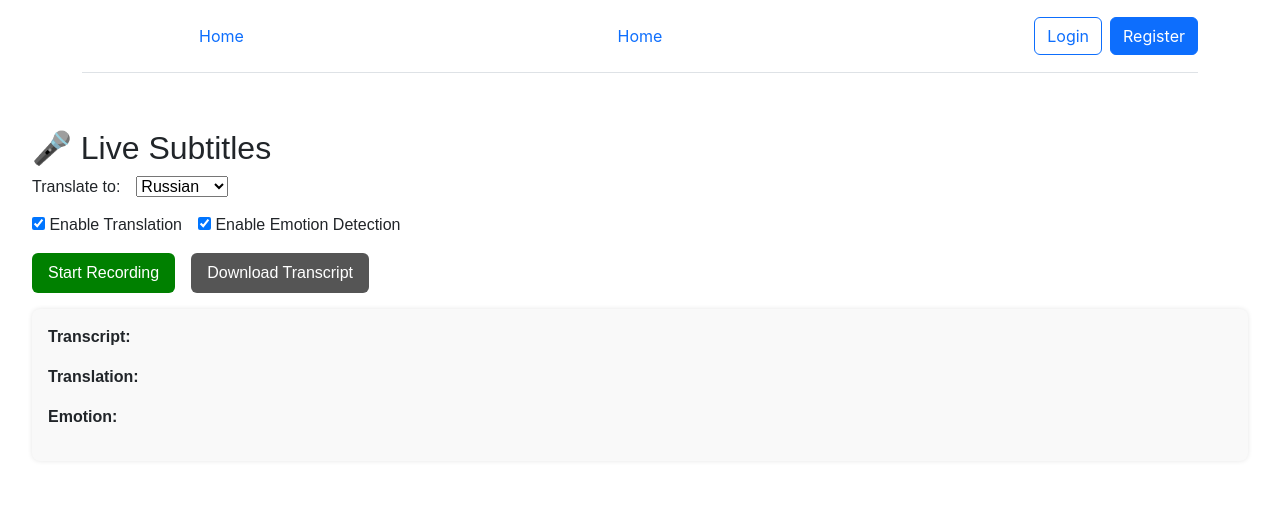
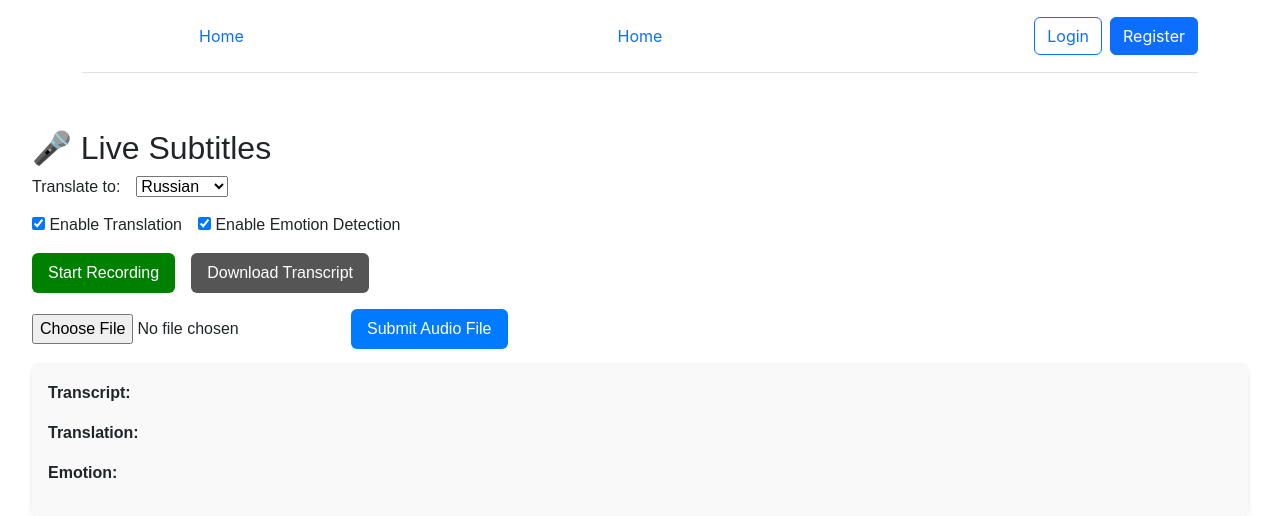
Before and after one commit to bekarys2003/SpeechConvert, a React (Create React App) app in the folder frontend/: page /sub in a window 1280 px wide. Shown: the top 516 px of the page. Built offline with nearby package versions, Linux system fonts and the light colour scheme; no server answers.

Commit message:
audio file added

```diff
--- a/frontend/src/components/AudioStreamer.tsx
+++ b/frontend/src/components/AudioStreamer.tsx
@@ -7,17 +7,22 @@ const AudioStreamer: React.FC = () => {
   const [language, setLanguage] = useState('ru');
   const [enableTranslation, setEnableTranslation] = useState(true);
   const [enableEmotion, setEnableEmotion] = useState(true);
-
   const [transcript, setTranscript] = useState('');
   const [translation, setTranslation] = useState('');
   const [emotion, setEmotion] = useState('');
+  const [uploadedFile, setUploadedFile] = useState<File | null>(null);
   const lastChunkRef = useRef('');
 
   useEffect(() => {
-    socketRef.current = new WebSocket('ws://localhost:8000/ws/subtitles/');
+    const socket = new WebSocket('ws://localhost:8000/ws/subtitles/');
+    socketRef.current = socket;
 
-    socketRef.current.onmessage = (event) => {
+    socket.onmessage = (event) => {
       const data = JSON.parse(event.data);
+      if (data.error) {
+        alert(`Backend error: ${data.error}`);
+        return;
+      }
       if (data.transcript && data.transcript !== lastChunkRef.current) {
         lastChunkRef.current = data.transcript;
         setTranscript((prev) => prev + ' ' + data.transcript);
@@ -37,12 +42,8 @@ const AudioStreamer: React.FC = () => {
       setTranscript('');
       setTranslation('');
       setEmotion('');
-
       const stream = await navigator.mediaDevices.getUserMedia({ audio: true });
-      const mediaRecorder = new MediaRecorder(stream, {
-        mimeType: 'audio/webm;codecs=opus',
-      });
-
+      const mediaRecorder = new MediaRecorder(stream, { mimeType: 'audio/webm;codecs=opus' });
       const chunks: Blob[] = [];
 
       mediaRecorder.ondataavailable = (event) => {
@@ -51,6 +52,29 @@ const AudioStreamer: React.FC = () => {
 
       mediaRecorder.onstop = () => {
         const fullBlob = new Blob(chunks, { type: 'audio/webm' });
+        sendBlobToSocket(fullBlob);
+      };
+
+      mediaRecorder.start();
+      mediaRecorderRef.current = mediaRecorder;
+      setRecording(true);
+    }
+  };
+
+  const handleFileUpload = (event: React.ChangeEvent<HTMLInputElement>) => {
+    const file = event.target.files?.[0];
+    if (file) setUploadedFile(file);
+  };
+
+  const handleSubmitFile = () => {
+    if (!uploadedFile) return;
+    setTranscript('');
+    setTranslation('');
+    setEmotion('');
+    sendBlobToSocket(uploadedFile);
+  };
+
+  const sendBlobToSocket = (blob: Blob) => {
     const reader = new FileReader();
     reader.onloadend = () => {
       const base64Audio = reader.result;
@@ -63,13 +87,7 @@ const AudioStreamer: React.FC = () => {
         }));
       }
     };
-        reader.readAsDataURL(fullBlob);
-      };
-
-      mediaRecorder.start();
-      mediaRecorderRef.current = mediaRecorder;
-      setRecording(true);
-    }
+    reader.readAsDataURL(blob);
   };
 
   const downloadTranscript = () => {
@@ -88,11 +106,8 @@ const AudioStreamer: React.FC = () => {
 
       <label>
         Translate to:
-        <select
-          value={language}
-          onChange={(e) => setLanguage(e.target.value)}
-          style={{ marginLeft: '1rem', marginBottom: '1rem' }}
-        >
+        <select value={language} onChange={(e) => setLanguage(e.target.value)}
+                style={{ marginLeft: '1rem', marginBottom: '1rem' }}>
           <option value="ru">Russian</option>
           <option value="fr">French</option>
           <option value="de">German</option>
@@ -104,52 +119,51 @@ const AudioStreamer: React.FC = () => {
 
       <div style={{ marginBottom: '1rem' }}>
         <label style={{ marginRight: '1rem' }}>
-          <input
-            type="checkbox"
-            checked={enableTranslation}
-            onChange={() => setEnableTranslation(prev => !prev)}
-          /> Enable Translation
+          <input type="checkbox" checked={enableTranslation}
+                 onChange={() => setEnableTranslation(prev => !prev)} /> Enable Translation
         </label>
         <label>
-          <input
-            type="checkbox"
-            checked={enableEmotion}
-            onChange={() => setEnableEmotion(prev => !prev)}
-          /> Enable Emotion Detection
+          <input type="checkbox" checked={enableEmotion}
+                 onChange={() => setEnableEmotion(prev => !prev)} /> Enable Emotion Detection
         </label>
       </div>
 
-      <button
-        onClick={toggleRecording}
-        style={{
+      <div style={{ marginBottom: '1rem' }}>
+        <button onClick={toggleRecording} style={{
           padding: '0.5rem 1rem',
           backgroundColor: recording ? 'red' : 'green',
-          color: 'white',
-          border: 'none',
-          borderRadius: '6px',
-          cursor: 'pointer',
-          marginBottom: '1rem'
-        }}
-      >
+          color: 'white', border: 'none', borderRadius: '6px', cursor: 'pointer'
+        }}>
           {recording ? 'Stop Recording' : 'Start Recording'}
         </button>
 
-      <button
-        onClick={downloadTranscript}
-        disabled={!transcript.trim()}
-        style={{
+        <button onClick={downloadTranscript} disabled={!transcript.trim()} style={{
           padding: '0.5rem 1rem',
           backgroundColor: '#555',
           color: 'white',
           border: 'none',
           borderRadius: '6px',
           cursor: transcript.trim() ? 'pointer' : 'not-allowed',
-          marginLeft: '1rem',
-          marginBottom: '1rem'
-        }}
-      >
+          marginLeft: '1rem'
+        }}>
           Download Transcript
         </button>
+      </div>
+
+      <div style={{ marginBottom: '1rem' }}>
+        <input type="file" accept="audio/mp3,audio/mpeg,audio/*" onChange={handleFileUpload} />
+        <button onClick={handleSubmitFile} disabled={!uploadedFile} style={{
+          marginLeft: '1rem',
+          padding: '0.5rem 1rem',
+          backgroundColor: '#007bff',
+          color: 'white',
+          border: 'none',
+          borderRadius: '6px',
+          cursor: uploadedFile ? 'pointer' : 'not-allowed'
+        }}>
+          Submit Audio File
+        </button>
+      </div>
 
       <div style={{
         background: '#f9f9f9',
```
Also changed, not shown: 1 other file (tests, documents, lock files or other folders). Lines whose indentation alone changed are shown as unchanged.
